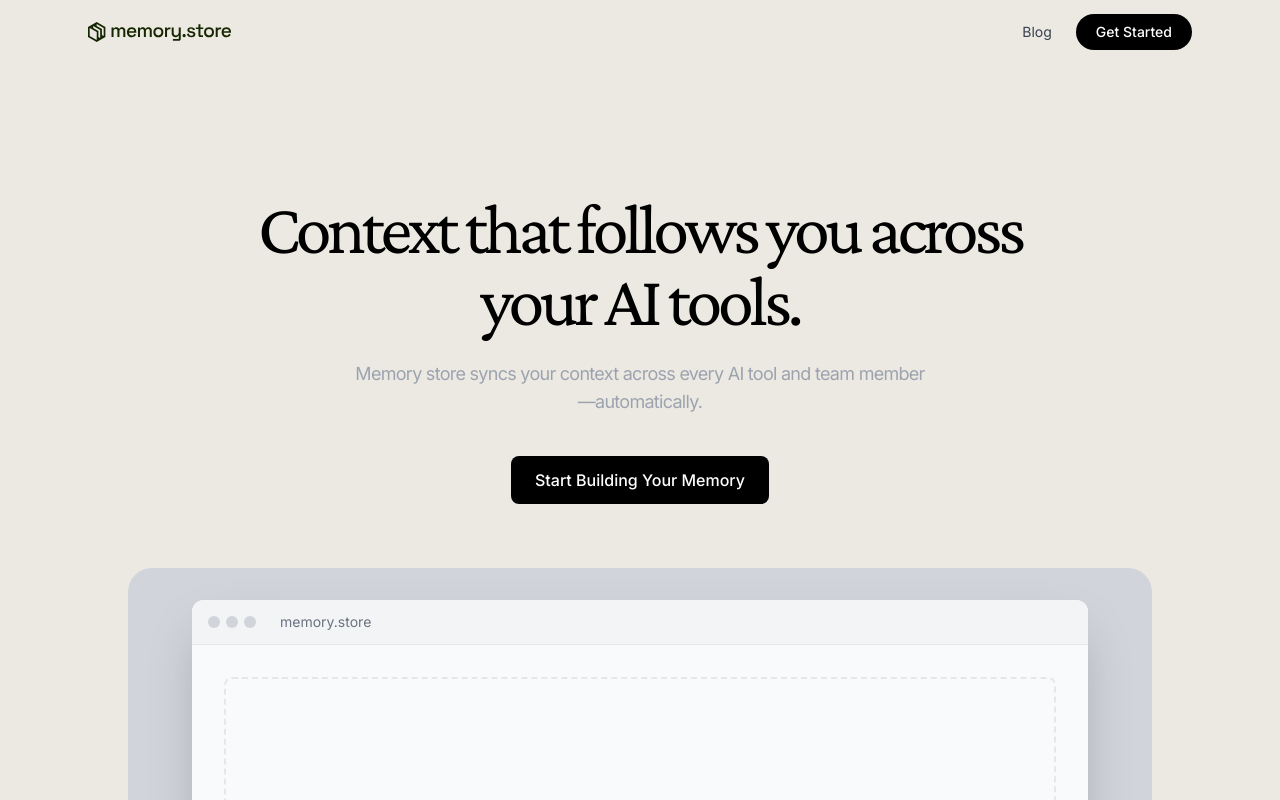
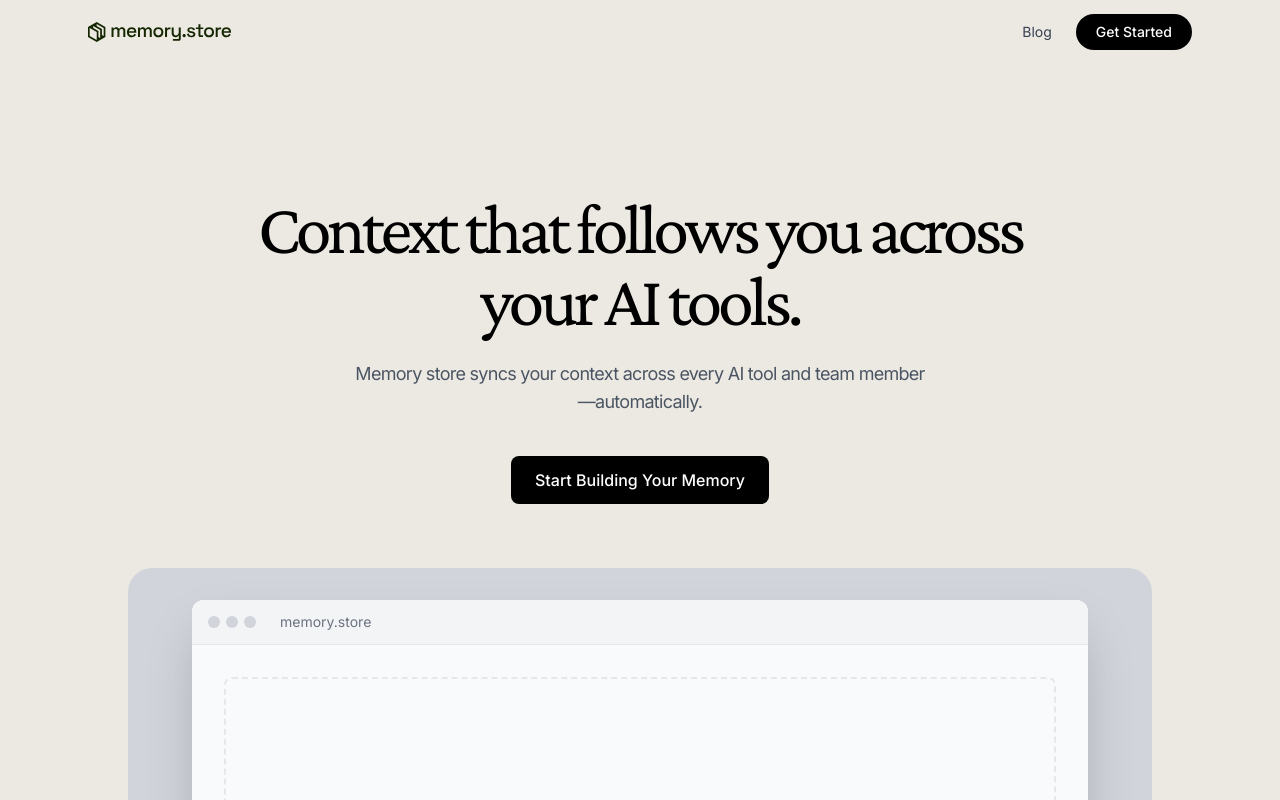
Before and after one commit to yagna2652/landingpage, a Next.js app: page / in a window 1280 px wide. Shown: the top 800 px of the page. Built offline with nearby package versions, Linux system fonts and the light colour scheme.

Commit message:
Update hero subtitle color to gray-600 for consistency

```diff
--- a/src/app/page.tsx
+++ b/src/app/page.tsx
@@ -12,7 +12,7 @@ export default function Home() {
           <h1 className="font-serif text-5xl leading-tight tracking-[-0.06em] text-black md:text-6xl lg:text-7xl">
             Context that follows you across your AI tools.
           </h1>
-          <p className="mx-auto mt-6 max-w-xl text-lg tracking-[-0.04em] text-gray-400">
+          <p className="mx-auto mt-6 max-w-xl text-lg tracking-[-0.04em] text-gray-600">
             Memory store syncs your context across every AI tool and team member—automatically.
           </p>
           <div className="mt-10">
```
